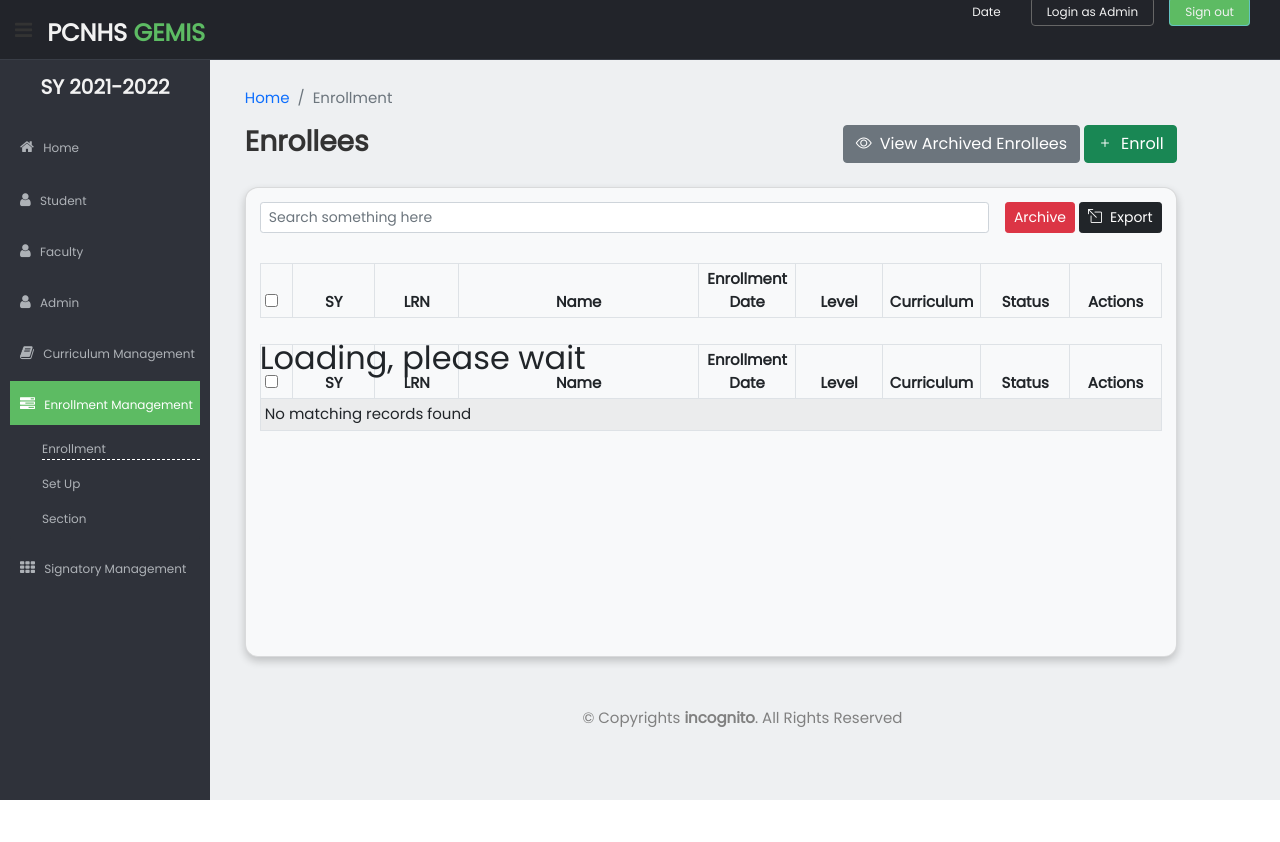
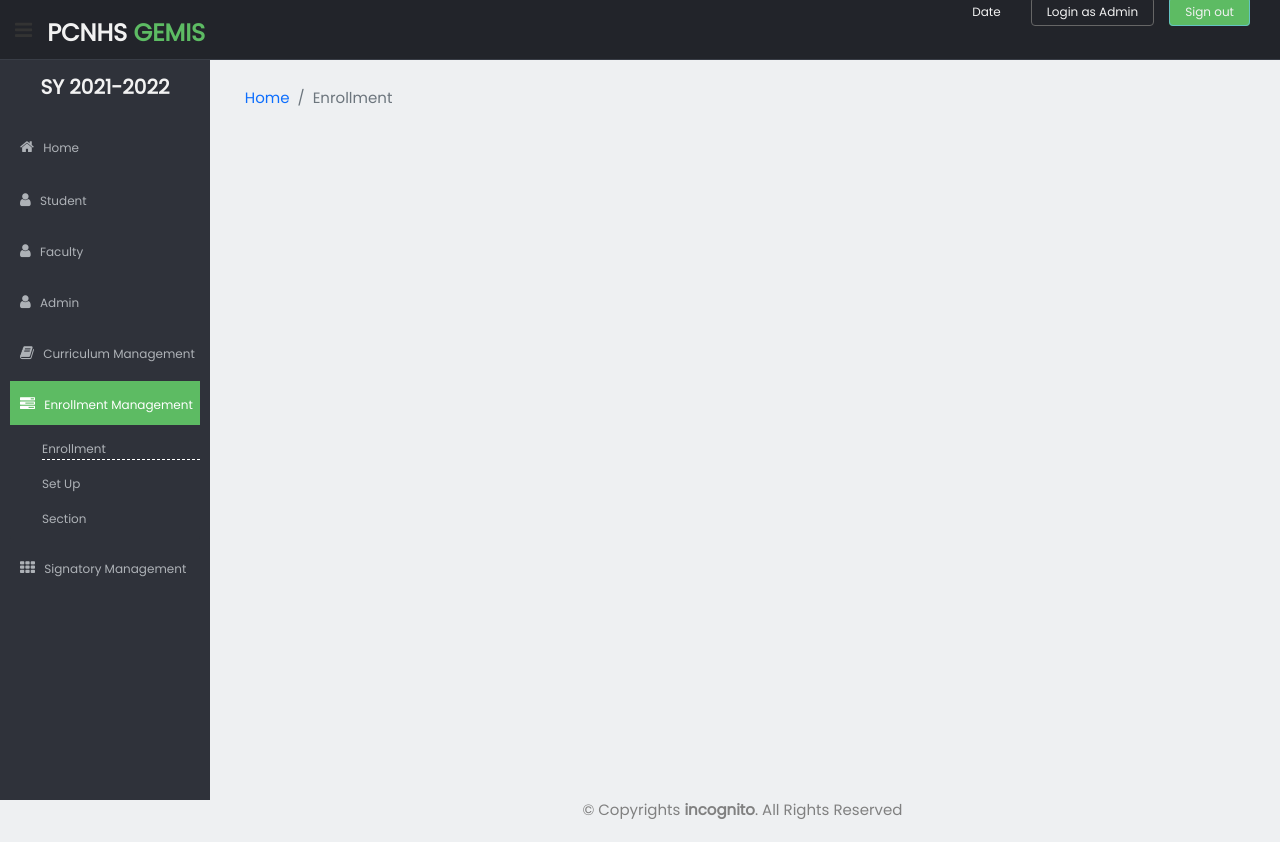
Before and after one commit to AJLC-TAY/GEMIS-IT-PROJECT, a PHP site: page /admin/enrollment.php in a window 1280 px wide. Before the commit the page ends 800 px from the top, so only its background shows below. Run offline with PHP 8.4, Linux system fonts and the light colour scheme; data that the repository does not hold is empty; some libraries are stand-ins or nearby versions.

Commit message:
Merged updates

```diff
--- a/admin/enrollment.php
+++ b/admin/enrollment.php
@@ -1,7 +1,5 @@
 <?php include_once("../inc/head.html"); ?>
 <title>Enrollment | GEMIS</title>
-<link rel="stylesheet" href="../css/general.css">
-</link>
 <link rel="stylesheet" href="https://maxcdn.bootstrapcdn.com/font-awesome/4.4.0/css/font-awesome.min.css" />
 </head>
 
@@ -35,46 +33,11 @@
                                         <li class="breadcrumb-item active">Enrollment</li>
                                     </ol>
                                 </nav>
-                                <div class="d-flex justify-content-between mb-3">
-                                    <h3 class="fw-bold">Enrollees</h3>
-                                    <div>
-                                        <button type="button" class="view-archive btn btn-secondary"><i class="bi bi-eye me-2"></i>View Archived Enrollees</button>
-                                        <a href="faculty.php?action=add" id="add-btn" class="btn btn-success" title='Add new faculty'><i class="bi bi-plus me-2"></i>Enroll</a>
-                                        <!-- <a href="faculty.php?state=add" id="add-btn" class="btn btn-success add-prog" title='Add new faculty'>ADD FACULTY</a> -->
-                                    </div>
-                                </div>
                             </header>
-                            <!-- ENROLLEES TABLE -->
-                            <div class="container mt-1">
-                                <div class="card w-100 h-auto bg-light">
-                                    <table id="table" class="table-striped table-sm">
-                                        <thead class='thead-dark'>
-                                        <div class="d-flex justify-content-between mb-3">
-                                            <!-- SEARCH BAR -->
-                                            <span class="flex-grow-1 me-3">
-                                                <input id="search-input" type="search" class="form-control form-control-sm" placeholder="Search something here">
-                                            </span>
-                                            <div>
-                                                <input id="deactivate-opt" type="submit" form="deactivate-from" class="btn btn-danger btn-sm" title='Deactivate Faculty' value="Archive">
-                                                <button id="export-opt" type="submit" class="btn btn-dark btn-sm" title='Export'><i class="bi bi-box-arrow-up-left me-2"></i>Export</button>
-                                            </div>
+                            <div class="cards-con d-flex flex-wrap container mt-4 h-auto" style="min-height: 75vh;">
+
                             </div>
 
-                                        <tr>
-                                            <th data-checkbox="true"></th>
-                                            <th scope='col' data-width="100" data-align="center" data-sortable="false" data-field="SY">SY</th>
-                                            <th scope='col' data-width="100" data-halign="center" data-align="left" data-sortable="false" data-field="LRN">LRN</th>
-                                            <th scope='col' data-width="300" data-halign="center" data-align="left" data-sortable="true" data-field="name">Name</th>
-                                            <th scope='col' data-width="100" data-align="center" data-sortable="true" data-field="enroll-date">Enrollment Date</th>
-                                            <th scope='col' data-width="100" data-align="center" data-sortable="true" data-field="grade-level">Level</th>
-                                            <th scope='col' data-width="100" data-align="center" data-sortable="true" data-field="curriculum">Curriculum</th>
-                                            <th scope='col' data-width="100" data-align="center" data-sortable="true" data-field="status">Status</th>
-                                            <th scope='col' data-width="100" data-align="center" data-field="action">Actions</th>
-                                        </tr>
-                                        </thead>
-                                    </table>
-                                </div>
-                            </div>
                             <!-- MODAL -->
                             <div id="deactivate-modal" class="modal fade" tabindex="-1" aria-labelledby="modal" aria-hidden="true">
                                 <div class="modal-dialog modal-dialog-centered">
@@ -111,39 +74,19 @@
             <!-- FOOTER END -->
         </section>
     </section>
-</body>
+
+    <!-- TOAST -->
+    <div aria-live="polite" aria-atomic="true" class="position-relative" style="bottom: 0px; right: 0px">
+        <div id="toast-con" class="position-fixed d-flex flex-column-reverse overflow-visible " style="z-index: 99999; bottom: 20px; right: 25px;"></div>
+    </div>
+    <!-- TOAST END -->
 
     <!-- BOOTSTRAP TABLE JS -->
     <script src="../assets/js/bootstrap-table.min.js"></script>
     <script src="../assets/js/bootstrap-table-en-US.min.js"></script>
     <!--CUSTOM JS-->
     <script src="../js/common-custom.js"></script>
-<?php //include "../class/Administration.php";
-//$admin = new Administration();
-//?>
-<script >
-    preload("#enrollment", "#enrollment-sub")
-    //data:                <?php //echo json_encode($admin->getEnrollees());?>//,
-    const tableSetup = {
-        url:                'getAction.php?data=enrollees',
-        method:             'GET',
-        uniqueId:           'LRN',
-        idField:            'LRN',
-        height:             440,
-        maintainMetaDat:    true,       // set true to preserve the selected row even when the current table is empty
-        clickToSelect:      true,
-        pageSize:           20,
-        pagination:         true,
-        pageList:           "[20, 40, 80, 100, All]",
-        paginationParts:    ["pageInfoShort", "pageSize", "pageList"],
-        search:             true,
-        searchSelector:     '#search-input'
-    }
-    let enrolleesTable = $('#table').bootstrapTable(tableSetup)
-    $(function() {
-        hideSpinner()
-    })
-</script>
+    <script src="../js/admin/enrollment.js"></script>
 
-
+</body>
 </html>
--- a/admin/enrollmentForm.php
+++ b/admin/enrollmentForm.php
@@ -1,7 +1,7 @@
 <?php include_once("../inc/head.html");
 require_once("../class/Administration.php");
 $admin = new Administration();
-$userProfile = $admin->getProfile("S");
+$userProfile = $admin->getProfile("ST");
 $stud_id = $userProfile->get_stud_id();
 $user_id_no = $userProfile->get_id_no();
 $lrn = $userProfile->get_lrn();
--- a/admin/programs.php
+++ b/admin/programs.php
@@ -1,7 +1,5 @@
 <?php include_once("../inc/head.html"); ?>
 <title>Program Page | GEMIS</title>
-<link rel="stylesheet" href="../css/general.css">
-</link>
 </head>
 
 <body>
--- a/class/Administration.php
+++ b/class/Administration.php
@@ -994,7 +994,7 @@
             return $this->getFaculty($id);
         }
 
-        if ($type === 'S') {
+        if ($type === 'ST') {
             return $this->getStudent($id);
         }
     }
@@ -1532,7 +1532,7 @@
     {
         // Step 1
         $result = $this->prepared_select("SELECT * FROM student as s
-                                        JOIN `address` as a ON a.student_stud_id = s.stud_id
+                                        JOIN `address` as a ON a.stud_id = s.stud_id
                                         WHERE s.stud_id=?;", [$id], "i");
         $personalInfo = mysqli_fetch_assoc($result);
 
--- /dev/null
+++ b/js/admin/enrollment.js
@@ -0,0 +1,5 @@
+preload("#enrollment", "#enrollment-sub")
+
+$(function() {
+    hideSpinner()
+})
```
Also changed, not shown: admin/enrollmentList.php (+19 -19 lines), js/admin/enrollment-list.js (added, +23 -0 lines). Lines whose indentation alone changed are shown as unchanged.
